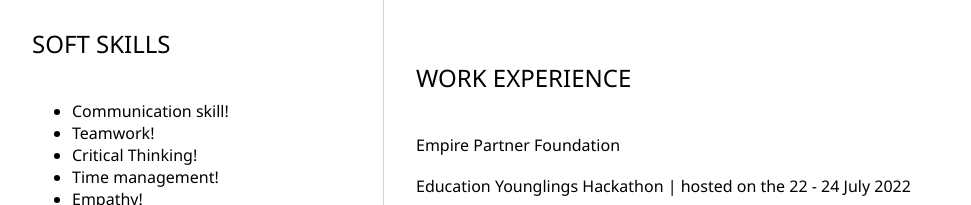
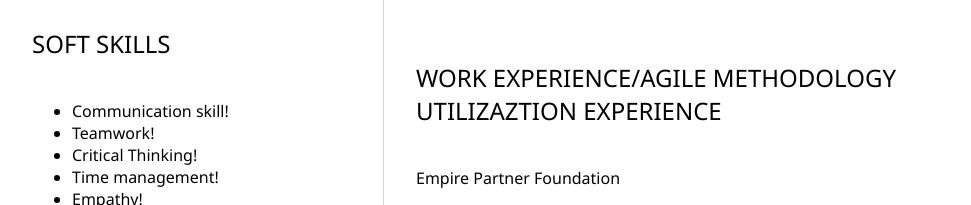
Before and after one commit to Musaroyal/Personal_resume, a plain HTML site: page index.html in a window 1280 px wide. Shown: the part 537-742 px from the top of the page, without its empty margins (160-1131 px from the left). Drawn offline with Linux system fonts and the light colour scheme.

Commit message:
Update index.html

```diff
--- a/index.html
+++ b/index.html
@@ -90,7 +90,7 @@
             </p>
 				</section>
 				<section>
-					<h2>WORK EXPERIENCE</h2>
+					<h2>WORK EXPERIENCE/AGILE METHODOLOGY UTILIZAZTION EXPERIENCE</h2>
 					<!-- your work experience -->
                     <h3>Empire Partner Foundation</h3>
                     <p>
```
